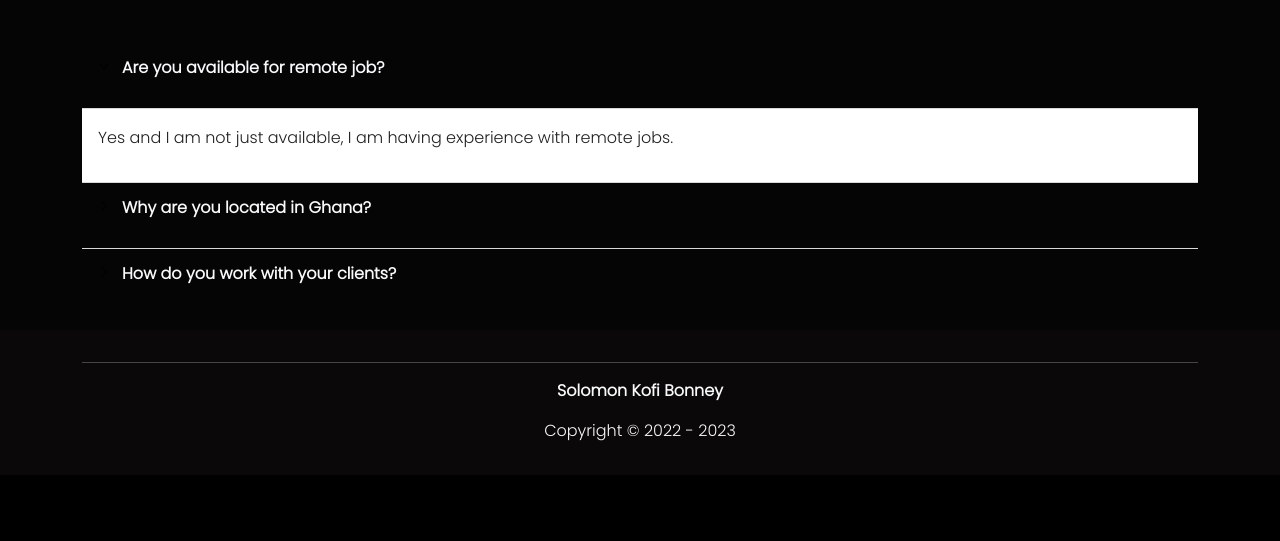
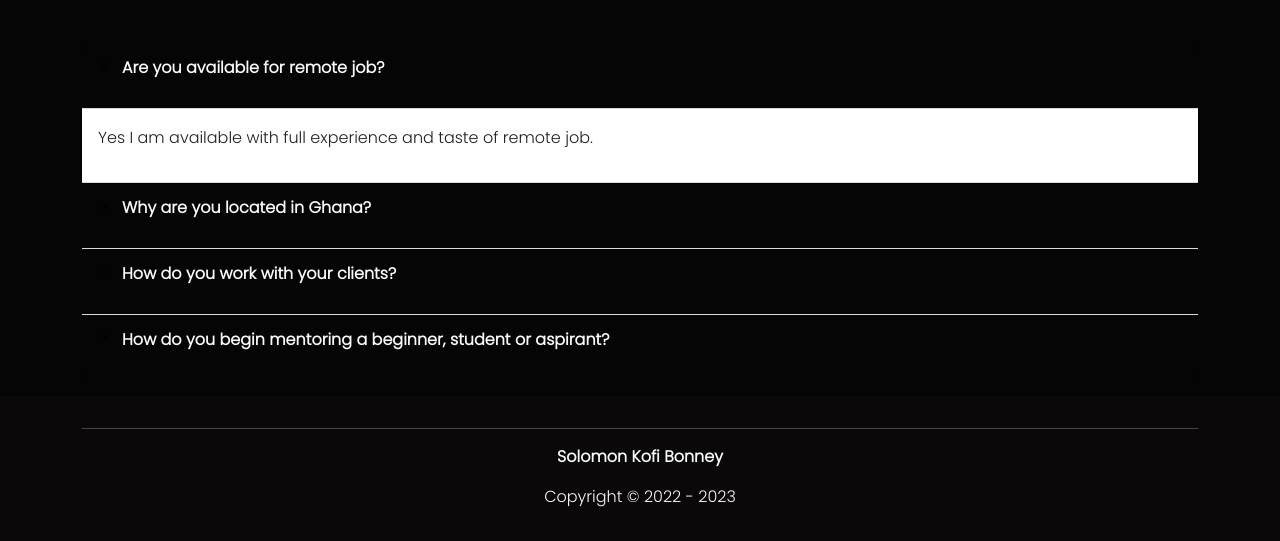
Before and after one commit to quophiBonney/sb, a React (Create React App) app: page / in a window 1280 px wide. Shown: the part 5297-5838 px from the top of the page. Before the commit the page ends 5772 px from the top, so only its background shows below. Built offline with nearby package versions, Linux system fonts and the light colour scheme.

Commit message:
modified the faqs

```diff
--- a/src/pages/home/Faq.jsx
+++ b/src/pages/home/Faq.jsx
@@ -1,9 +1,11 @@
 import React from "react";
 import { Collapse } from "antd";
 import { Container } from "react-bootstrap";
-const remoteJob = `Yes and I am not just available, I am having experience with remote jobs.`;
-const location = "I am located at Kasoa-Bawjiase in the Central of Ghana.";
-const work = `I first I engage them in detailed and descriptive conversation in order to know their requirement and I also interact with during every phase in the development process.`;
+const remoteJob = `Yes I am available with full experience and taste of remote job.`;
+const location =
+  "I am in Ghana but really travel around the world for work and relaxations.";
+const work = `I first I engage them in detailed and descriptive conversation in order to know their requirements, then again interact with them during every phase in the development process.`;
+const mentoring = `My mentoring sessions are divided into three sections thus knowing thy self, theory and practicals. So before I dive into teaching you, I will first get to know you(e.g strength and weakeness) and then project the various fields present in the tech space. Once you choose your field, then the magic happens`;
 const items = [
   {
     key: "1",
@@ -24,6 +26,15 @@ const items = [
     ),
     children: <p>{work}</p>,
   },
+  {
+    key: "4",
+    label: (
+      <p className="fw-bold text-light">
+        How do you begin mentoring a beginner, student or aspirant?
+      </p>
+    ),
+    children: <p>{mentoring}</p>,
+  },
 ];
 const Faq = () => {
   const onChange = (key) => {
@@ -33,7 +44,7 @@ const Faq = () => {
     <div>
       <div className="container-fluid aboutme" id="faqs">
         <Container style={{ marginTop: "150px" }}>
-          <div className="row justify-content-center">
+          <div className="row">
             <div className="col-sm-12 col-md-12 col-lg-12 mt-5 mb-3">
               <Collapse
                 items={items}
```
